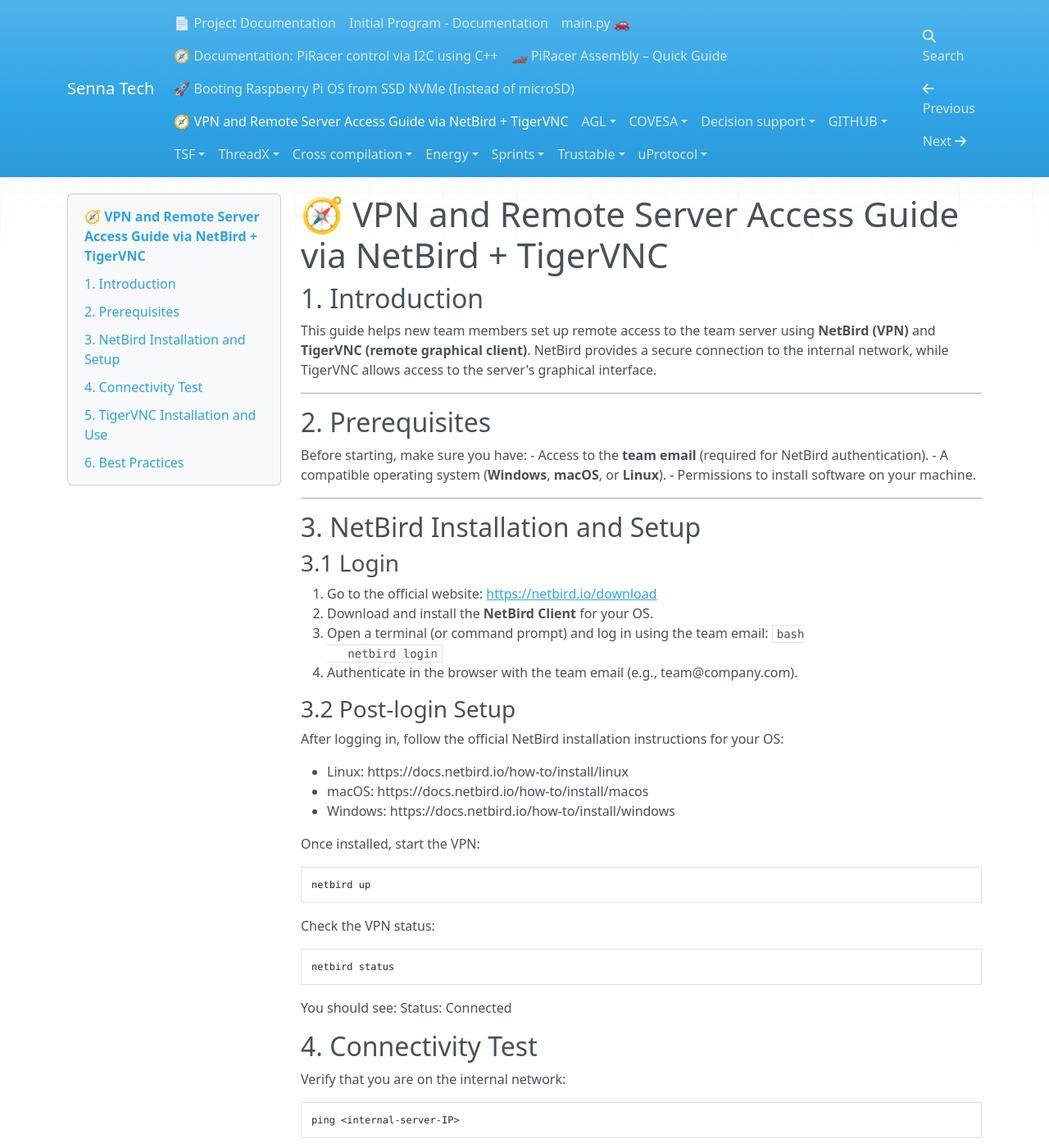
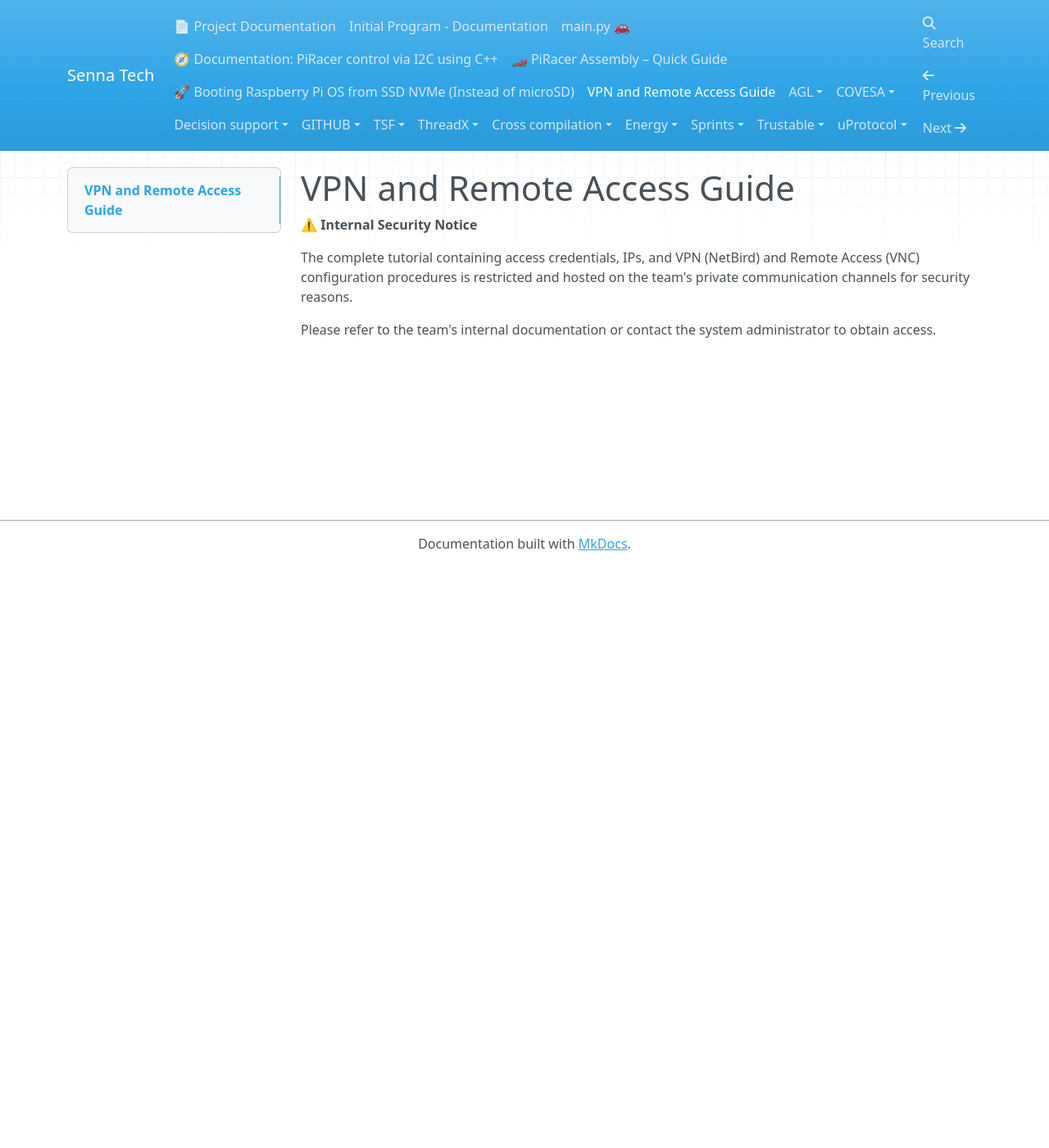
Before and after one commit to SEAME-pt/Team5_Senna_Tech, an MkDocs documentation site: the page built from docs/vpn_install_usage.md, in a window 1280 px wide and 1400 px high. Shown: the whole window at 82% size. Built offline with MkDocs 1.6.1, drawn with Linux system fonts in a browser that asks for light colours; nearby versions of some CDN libraries; some of the changed text lies outside the part shown.

Commit message:
~ | docs: restrict vpn documentation for security and update gitignore

````diff
--- a/docs/vpn_install_usage.md
+++ b/docs/vpn_install_usage.md
@@ -1,86 +1,7 @@
-# 🧭 VPN and Remote Server Access Guide via NetBird + TigerVNC
+# VPN and Remote Access Guide
 
-## 1. Introduction
-This guide helps new team members set up remote access to the team server using **NetBird (VPN)** and **TigerVNC (remote graphical client)**.
-NetBird provides a secure connection to the internal network, while TigerVNC allows access to the server's graphical interface.
+**⚠️ Internal Security Notice**
 
----
+The complete tutorial containing access credentials, IPs, and VPN (NetBird) and Remote Access (VNC) configuration procedures is restricted and hosted on the team's private communication channels for security reasons.
 
-## 2. Prerequisites
-Before starting, make sure you have:
-- Access to the **team email** (required for NetBird authentication).
-- A compatible operating system (**Windows**, **macOS**, or **Linux**).
-- Permissions to install software on your machine.
-
----
-
-## 3. NetBird Installation and Setup
-
-### 3.1 Login
-1. Go to the official website:
-   [https://netbird.io/download](https://netbird.io/download)
-2. Download and install the **NetBird Client** for your OS.
-3. Open a terminal (or command prompt) and log in using the team email:
-   ```bash
-   netbird login
-   ```
-4. Authenticate in the browser with the team email (e.g., team@company.com).
-
-### 3.2 Post-login Setup
-After logging in, follow the official NetBird installation instructions for your OS:
-
-- Linux: https://docs.netbird.io/how-to/install/linux
-- macOS: https://docs.netbird.io/how-to/install/macos
-- Windows: https://docs.netbird.io/how-to/install/windows
-
-Once installed, start the VPN:
-
-```bash
-netbird up
-```
-Check the VPN status:
-
-```bash
-netbird status
-```
-You should see:
-Status: Connected
-
-
-## 4. Connectivity Test
-Verify that you are on the internal network:
-
-```bash
-ping <internal-server-IP>
-```
-If you receive replies, the VPN is working correctly.
-
-## 5. TigerVNC Installation and Use
-
-### 5.1 Installation
-Download **TigerVNC Viewer**:
-[https://tigervnc.org](https://tigervnc.org)
-
-Install it according to your operating system.
-
-### 5.2 Connect to the Server
-1. Open VNC Viewer.
-
-2. Enter the server address and port provided by the team:
-```ruby
-<server-IP>:<port>
-```
-Example: 10.8.0.5:5901
-
-3. Click Connect.
-
-4. Enter the server password provided by the team when prompted.
-
-## 6. Best Practices
-- Always run netbird up before opening TigerVNC.
-- Disconnect the VPN with netbird down when done.
-- Do not share credentials or passwords.
-- If you cannot connect:
-    - Check that NetBird shows Connected.
-    - Verify the server IP and port.
-    - Ensure no firewall is blocking the connection.
+Please refer to the team's internal documentation or contact the system administrator to obtain access.
````
Also changed, not shown: 1 other file.
